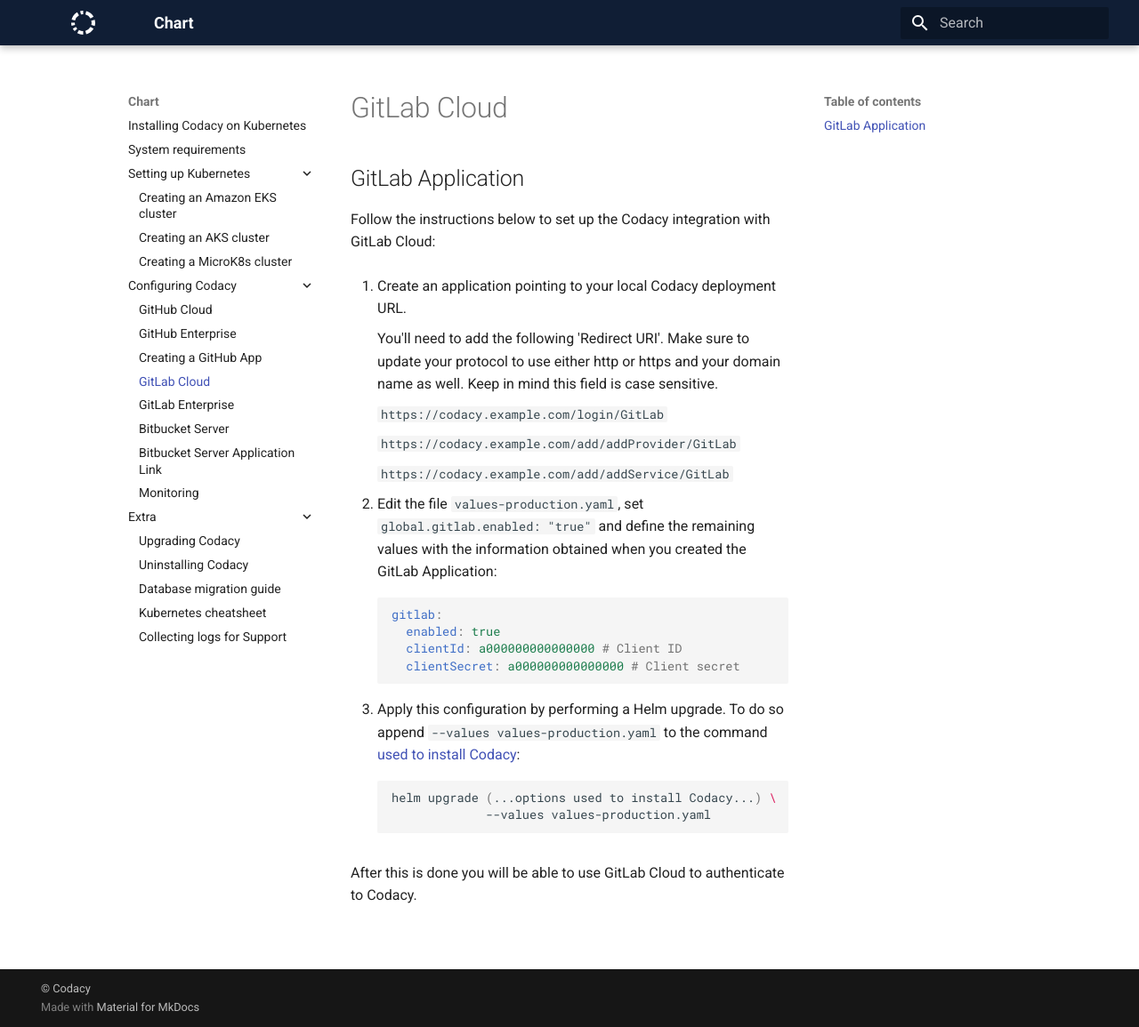
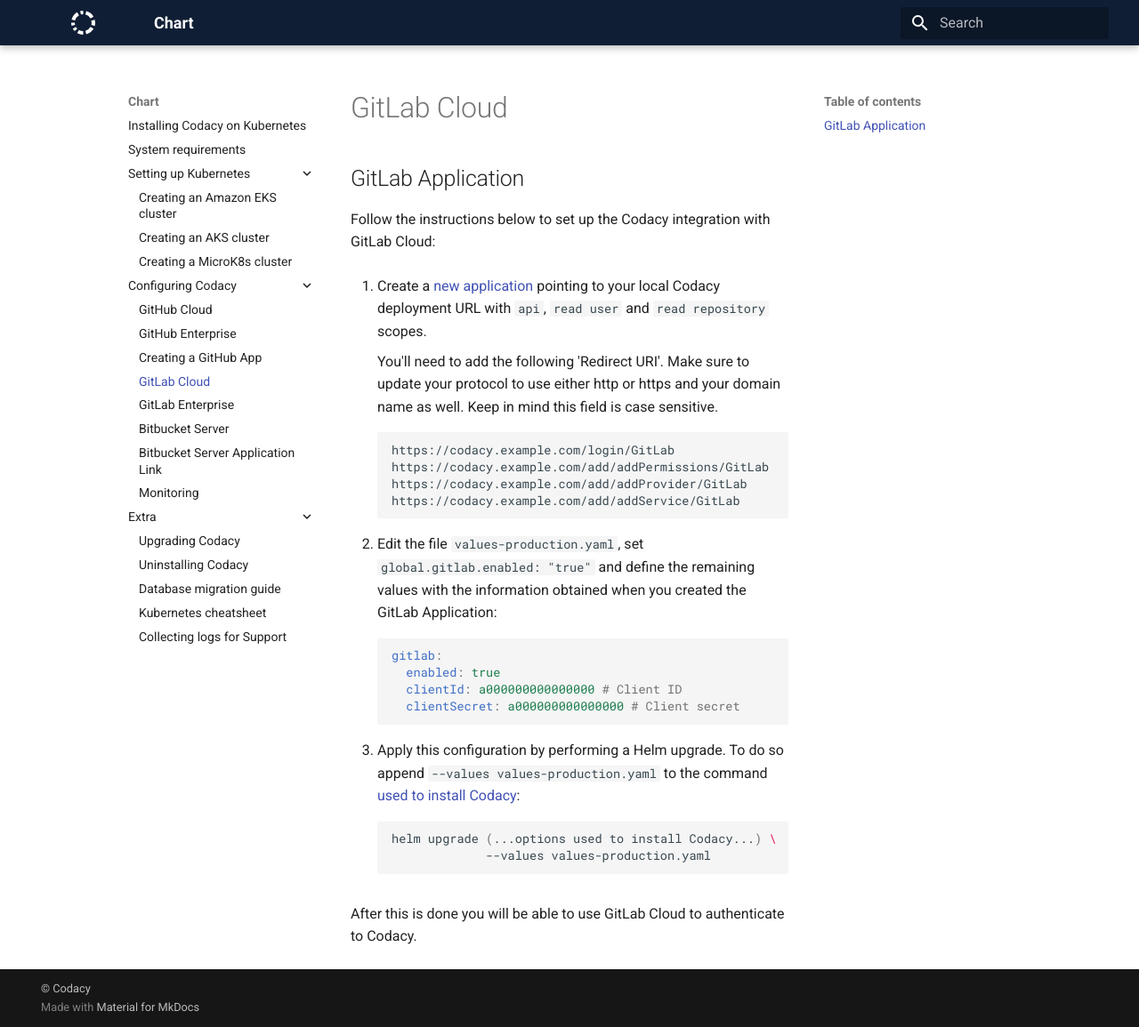
Before and after one commit to codacy/chart, an MkDocs documentation site: the page built from docs/configuration/git-providers/gitlab-cloud.md, in a window 1280 px wide and 1155 px high. Shown: the whole window at 89% size. Built offline with MkDocs 1.6.1 and Material for MkDocs 9.7.7, drawn with Linux system fonts in a browser that asks for light colours.

Commit message:
fix: Address pull request reviews

````diff
--- a/docs/configuration/git-providers/gitlab-cloud.md
+++ b/docs/configuration/git-providers/gitlab-cloud.md
@@ -4,15 +4,16 @@
 
 Follow the instructions below to set up the Codacy integration with GitLab Cloud:
 
-1.  Create an application pointing to your local Codacy deployment URL.
+1.  Create a [new application](https://gitlab.com/profile/applications) pointing to your local Codacy deployment URL with `api`, `read user` and `read repository` scopes.
 
     You'll need to add the following 'Redirect URI'. Make sure to update your protocol to use either http or https and your domain name as well. Keep in mind this field is case sensitive.
 
-    `https://codacy.example.com/login/GitLab`
-
-    `https://codacy.example.com/add/addProvider/GitLab`
-
-    `https://codacy.example.com/add/addService/GitLab`
+    ```
+    https://codacy.example.com/login/GitLab
+    https://codacy.example.com/add/addPermissions/GitLab
+    https://codacy.example.com/add/addProvider/GitLab
+    https://codacy.example.com/add/addService/GitLab
+    ```
 
 2.  Edit the file `values-production.yaml`, set `global.gitlab.enabled: "true"` and define the remaining values with the information obtained when you created the GitLab Application:
 
````
